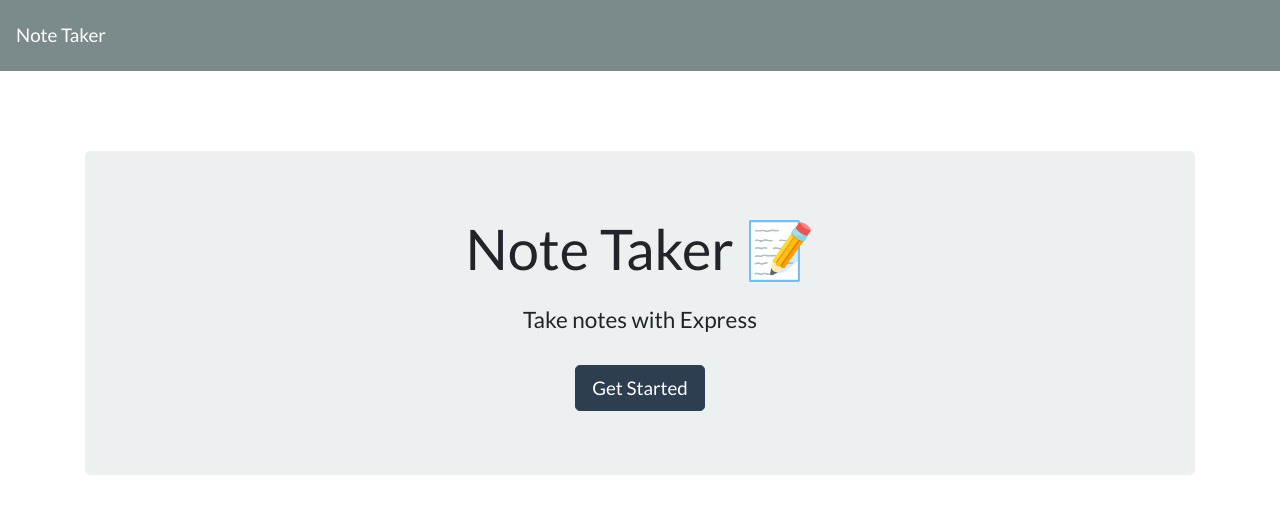
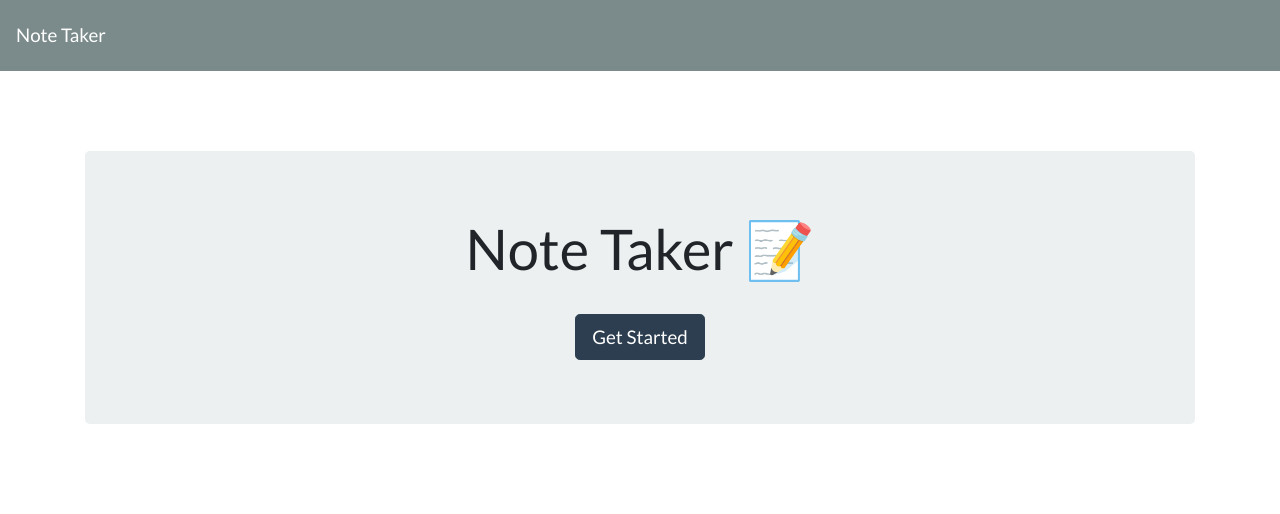
Before and after one commit to King23WL/Note-Taker, a website: page public/index.html in a window 1280 px wide. Drawn offline with nearby package versions, Linux system fonts and the light colour scheme; no server answers.

Commit message:
fix main page bug

```diff
--- a/public/index.html
+++ b/public/index.html
@@ -17,7 +17,7 @@
   <div class="container">
     <div style="margin-top: 80px;" class="jumbotron text-center">
       <h1 class="display-4">Note Taker <span role="img" aria-label="Memo">📝</span></h1>
-      <h4 class="mt-4">Take notes with Express</h4>
+
       <a class="btn btn-primary btn-lg mt-4" href="/notes" role="button">Get Started</a>
     </div>
   </div>
```
